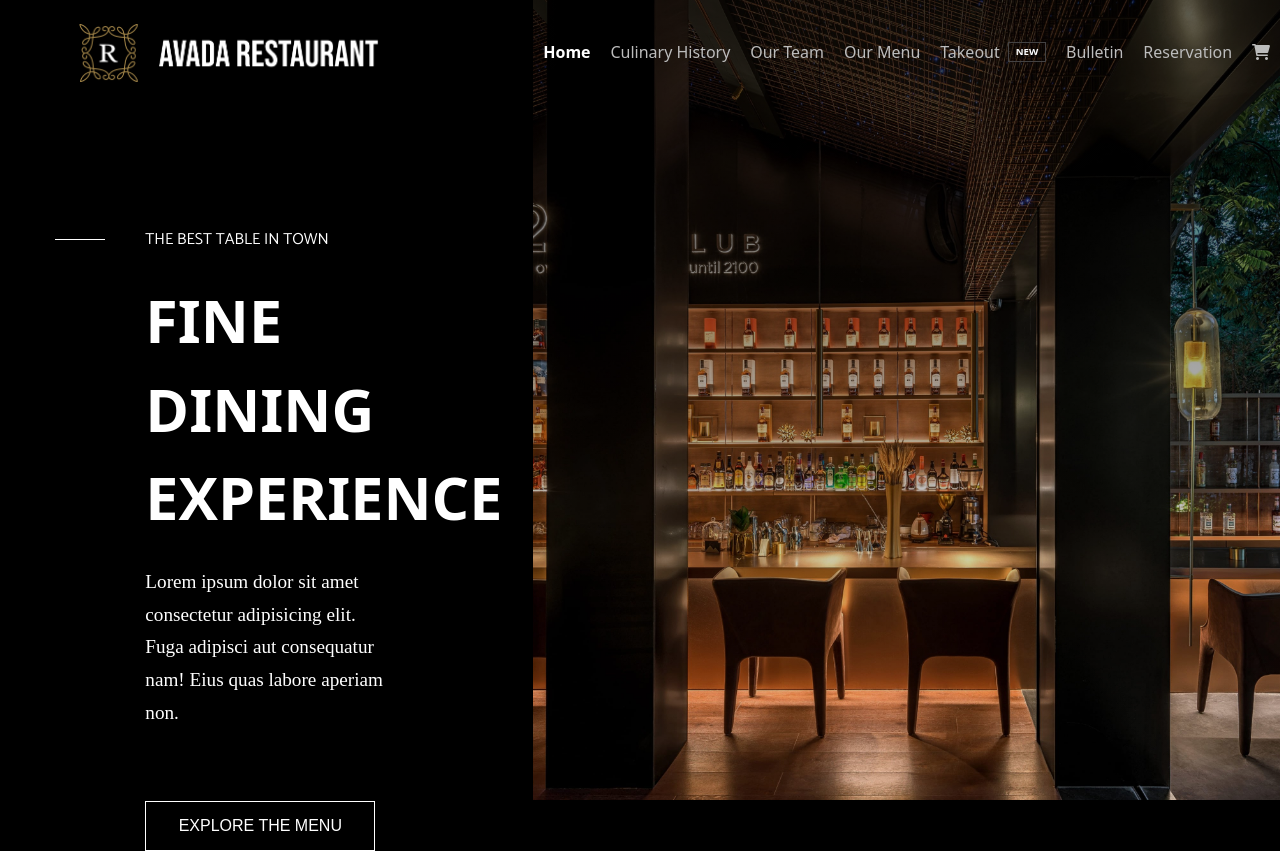
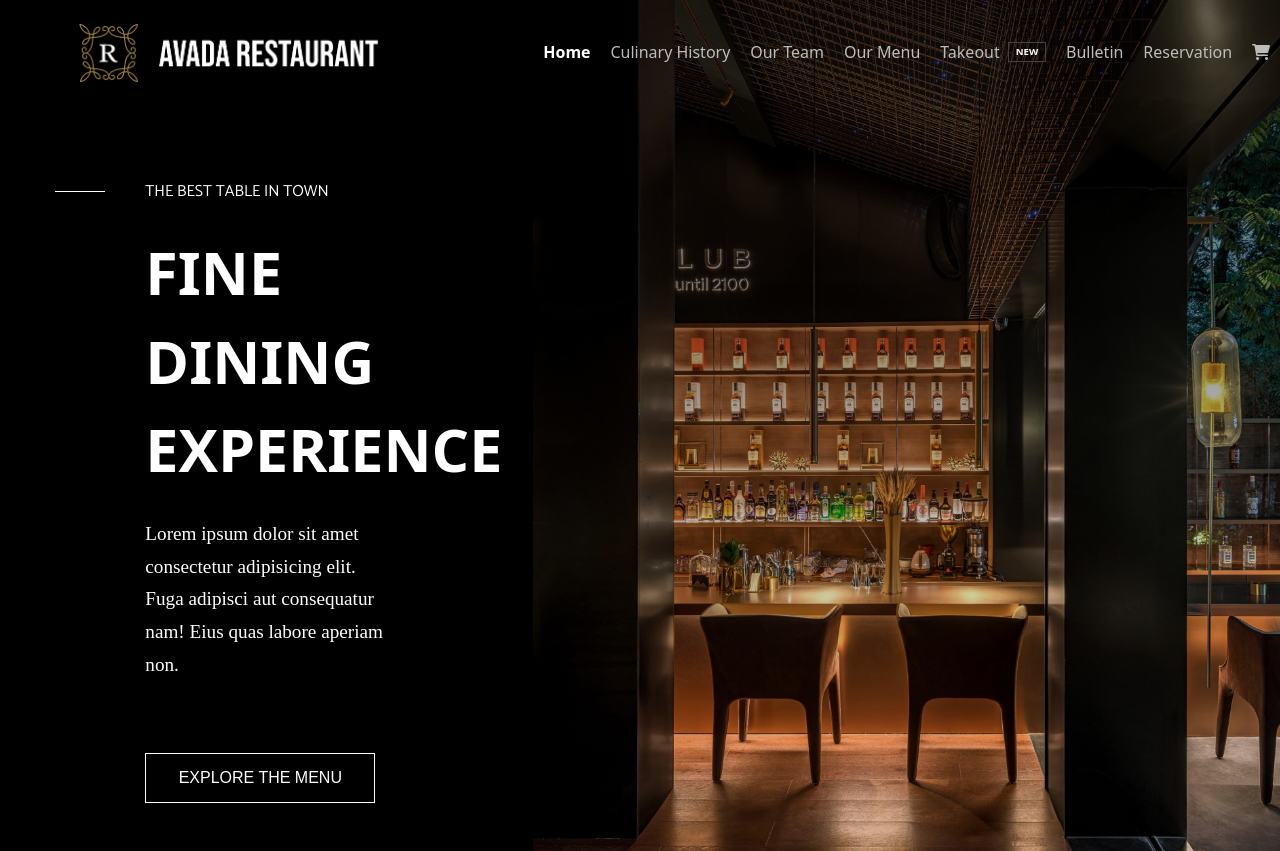
Before and after one commit to stecala/proj-html-vue-2, a Vue app: page / in a window 1280 px wide. Built offline with nearby package versions, Linux system fonts and the light colour scheme; a web font is replaced by a local one.

Commit message:
🪛 Chore : fix height header

```diff
--- a/src/components/headerApp.vue
+++ b/src/components/headerApp.vue
@@ -9,8 +9,8 @@
                     </div>
                  </div>
                  <!-- card -->
-                 <div class="row pt-5">
-                    <div class="col-6 mx-auto mt-5">
+                 <div class="row ">
+                    <div class="col-6 mx-auto my-5">
                         <bannerCard :infoForCard="infoForCard" />
                     </div>
                  </div>
@@ -203,7 +203,7 @@ export default {
         color: var(--txt-white);
     }
     nav{
-        height: 100vh;
+        height: 100%;
         background-image: url('../../public/img/slider52x.jpg');
         background-position: 50% 75%;
         background-size: cover;
```
